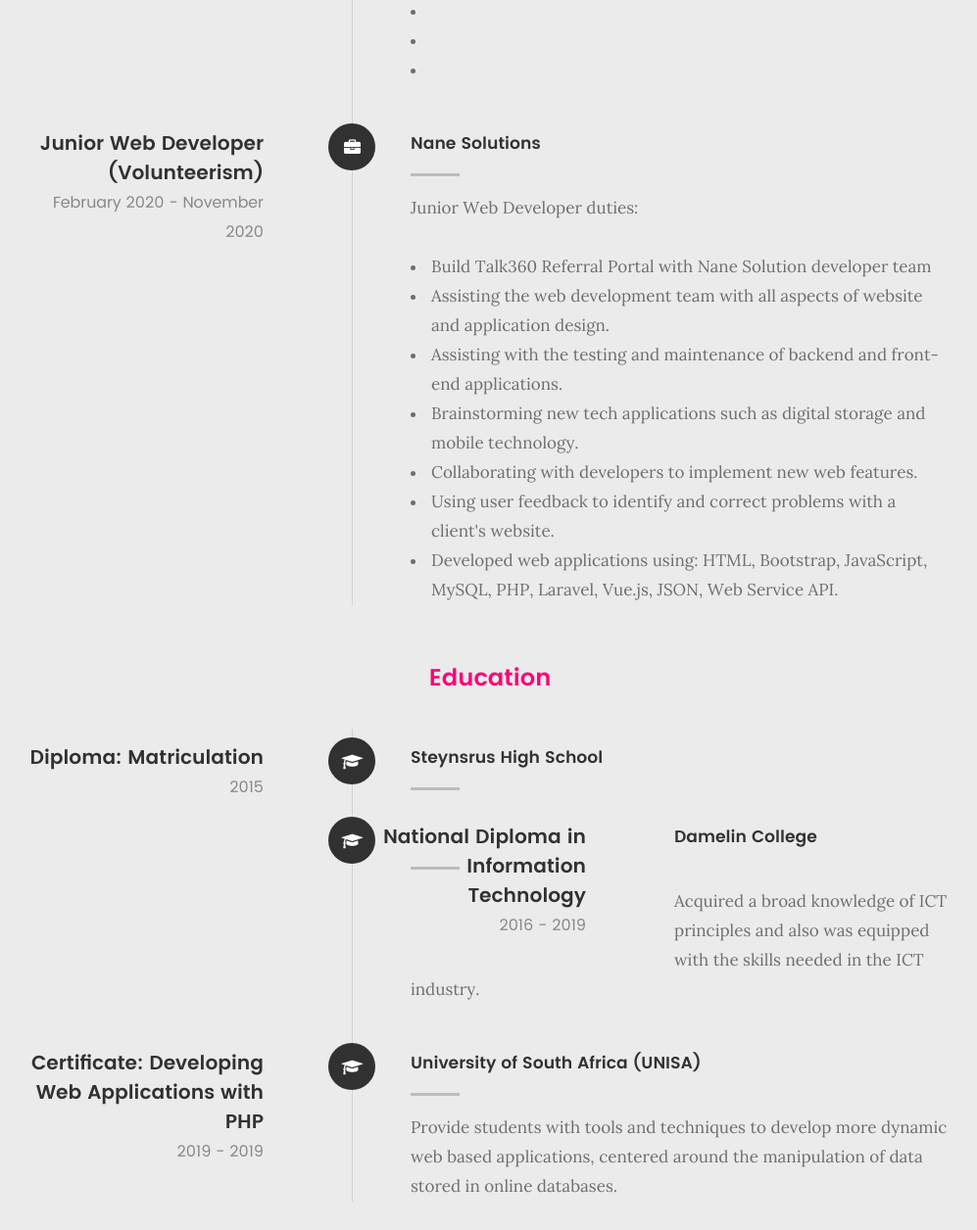
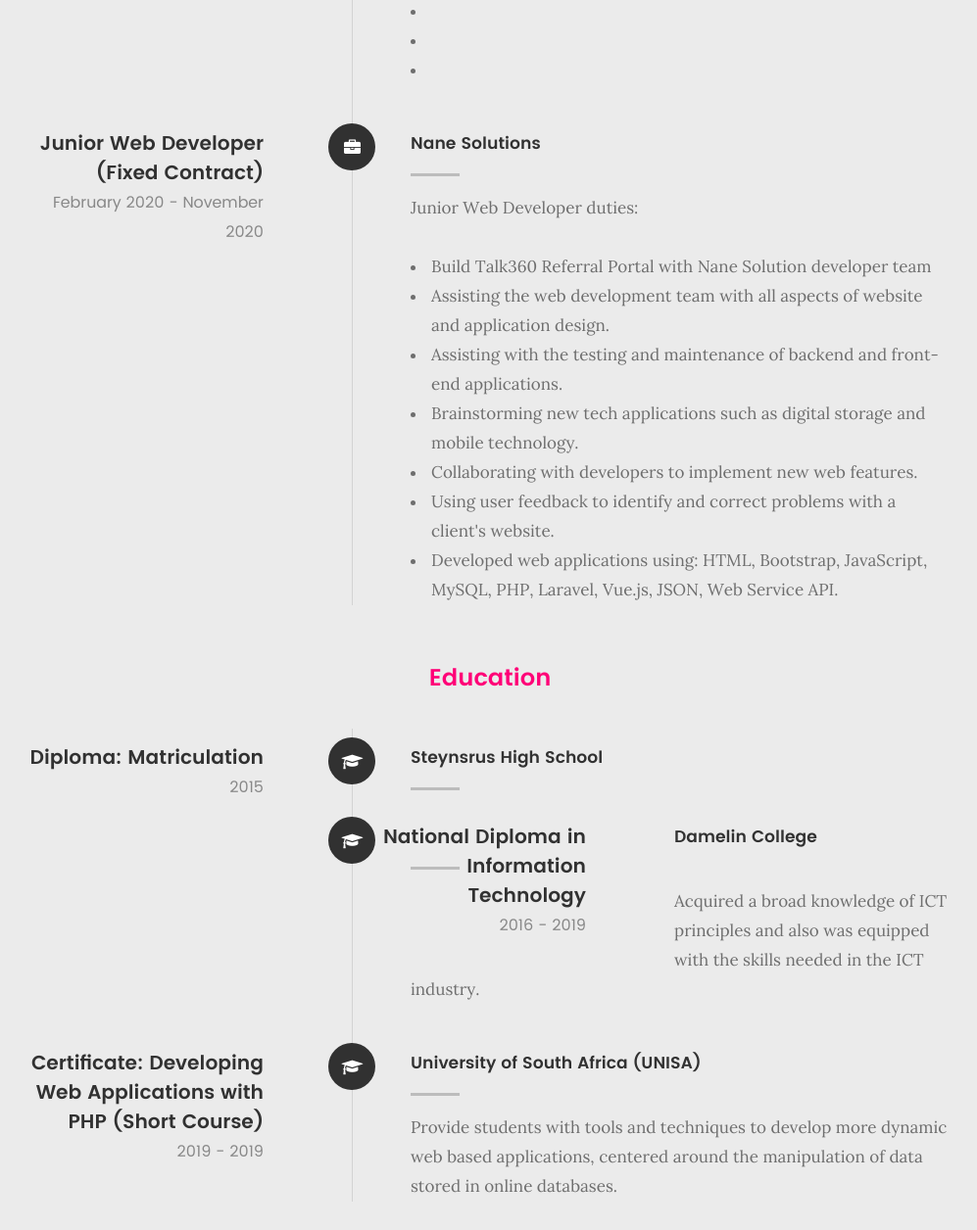
Before and after one commit to techiemokhele/techiemokhele_resume.github.io, a plain HTML site: page index.html in a window 1280 px wide. Shown: the part 3791-5047 px from the top of the page at 98% size, without its empty margins (140-1137 px from the left). Drawn offline with Linux system fonts and the light colour scheme; files whose address does not match are found by name.

Commit message:
Update index.html

```diff
--- a/index.html
+++ b/index.html
@@ -299,7 +299,7 @@
 	   				</div>
 
 	   				<div class="timeline-header">
-	   					<h3>Junior Web Developer (Volunteerism)</h3>
+	   					<h3>Junior Web Developer (Fixed Contract)</h3>
 	   					<p>February 2020 - November 2020</p>
 	   				</div>
 
@@ -379,7 +379,7 @@
 	   				</div>
 
 	   				<div class="timeline-header">
-	   					<h3>Certificate: Developing Web Applications with PHP</h3>
+	   					<h3>Certificate: Developing Web Applications with PHP (Short Course)</h3>
 	   					<p>2019 - 2019</p>
 	   				</div>
 
```
